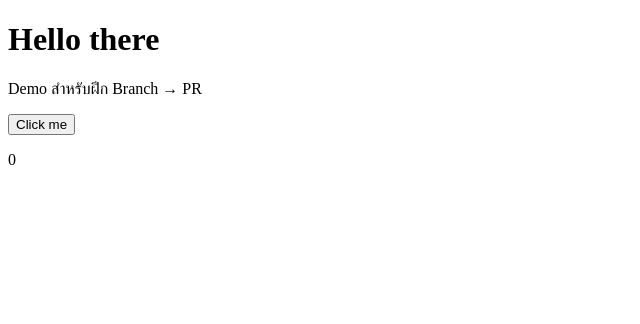
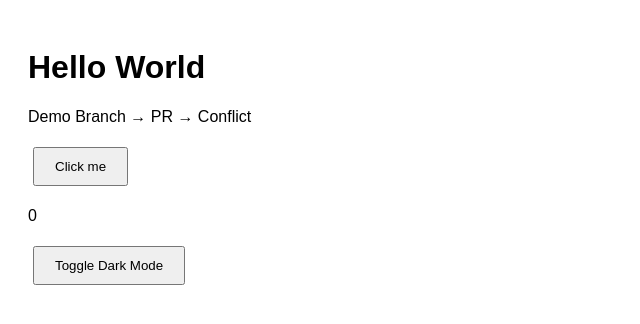
Before and after one commit to Aomsin1502/git-day5, a plain HTML site: page index.html in a window 1280 px wide. Shown: the whole page, without its empty margins (0-640 px from the left). Drawn offline with Linux system fonts and the light colour scheme.

Commit message:
feat: add dark mode toggle

```diff
--- a/index.html
+++ b/index.html
@@ -2,14 +2,30 @@
 <html lang="th">
 <head>
   <meta charset="UTF-8">
-  <title>Hello + Counter</title>
+  <title>Hello + Counter + Dark Mode</title>
+  <style>
+    body {
+      font-family: Arial, sans-serif;
+      padding: 20px;
+    }
+    .dark {
+      background: #121212;
+      color: #f1f1f1;
+    }
+    button {
+      margin: 5px;
+      padding: 10px 20px;
+    }
+  </style>
 </head>
 <body>
-  <h1>Hello there</h1>
-  <p>Demo สำหรับฝึก Branch → PR</p>
+  <h1>Hello World</h1>
+  <p>Demo Branch → PR → Conflict</p>
 
   <button id="btn">Click me</button>
   <p id="count">0</p>
+
+  <button id="toggle">Toggle Dark Mode</button>
 
   <script>
     let c = 0;
@@ -17,6 +33,10 @@
       c++;
       document.getElementById('count').innerText = c;
     };
+
+    document.getElementById('toggle').onclick = () => {
+      document.body.classList.toggle('dark');
+    };
   </script>
 </body>
 </html>
```
